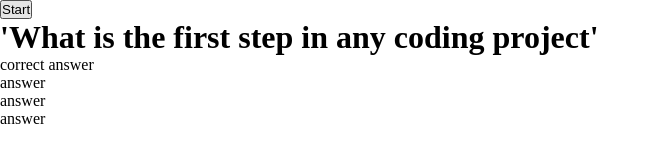
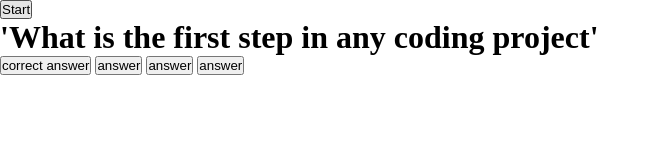
Before and after one commit to anhonestpuck/JavaScript-Quiz-Application, a plain HTML site: page index2.html in a window 1280 px wide. Both pictures are taken after a click on the button "Start". Shown: the whole page, without its empty margins (0-660 px from the left). Drawn offline with Linux system fonts and the light colour scheme.

Commit message:
added some notes cant move function forward

```diff
--- a/assets/script.js
+++ b/assets/script.js
@@ -19,7 +19,7 @@
 // the new stuff in there but I don't remember how to just move onto the next one after
 // or if I just keep writing in the variables.
 var pageDefault = document.querySelector('body');
-var button = document.querySelector('.button');
+var button = document.querySelector('.startbutton');
 var quiz = document.querySelector('.quiz');
 var question1 = document.querySelector('.question1');
 var question2 = document.querySelector('.question2');
@@ -30,6 +30,9 @@ var ca1 = document.querySelector('.ca1');
 var ca2 = document.querySelector('.ca2');
 var ca3 = document.querySelector('.ca3');
 var ca4 = document.querySelector('.ca4');
+
+
+
 // at this point i'd rather have variables and not need them, than the other
 // pretty much just put together the rest of the variables.  do I really need to go in and juice up my css to make this work?
 button.addEventListener('click', displayQuestion);
@@ -37,6 +40,15 @@ button.addEventListener('click', displayQuestion);
 
 function displayQuestion() {
     question1.setAttribute('style', 'visibility: visible');
+    if (ca1.addEventListener('click', ca1.target)){
+        // so I got here.  I haven't stopped for more than 30 min
+        // It's now 11:30.  I can't figure out how to make sure that the question clears
+        // if the user clicks the correct answer so I can blanketly give a result
+        // for any other click and then track the correct answer (in an empty array then display the length as the score?)
+        // then rinse repeat for each question and tie it up by displaying the score
+        // and giving the user a chance to enter their initials
+    }
+
 
     console.log('hello');
 
--- a/index2.html
+++ b/index2.html
@@ -8,46 +8,47 @@
     <link rel= "stylesheet" href ="assets/style.css"></link>
 </head>
 <body>
-    <button class= "button" type= "button">Start</button>
+    <button class= "startbutton" type= "button">Start</button>
 
     <div class="quiz">
     <div class="question1">
         <h1>'What is the first step in any coding project'</h1>
         <ul class="q1">
-            <li class="ca1" type="button"> correct answer </li>
-            <li type="button"> answer </li>
-            <li type="button"> answer </li>
-            <li type="button"> answer </li>
+            <button class="ca1"> correct answer </button>
+            <button> answer </button>
+            <button> answer </button>
+            <button> answer </button>
         </ul>
     </div>
     <div class = "question2">
         <h1>'Why are html and css important if you can just overwrite them with JavaScript?'</h1>
         <ul class="q2">
-            <lit ype="button" > answer</li>
-            <li type="button"> answer</li>
-            <li type="button" class="ca2"> correct answer</li>
-            <li type="button"> answer</li>
+            <button > answer</button>
+            <button> answer</button>
+            <button class="ca2"> correct answer</button>
+            <button> answer</button>
         </ul>
     </div>
     <div class = "question3">
         <h1>What do you call in order for actions to occur?</h1>
         <ul class="q3">
-            <li type="button"> answer</li>
-            <li type="button"> answer</li>
-            <li class="ca3"> correct answer</li>
-            <li type="button"> answer</li>
+            <button> answer</button>
+            <button> answer</button>
+            <button class="ca3"> correct answer</button>
+            <button> answer</button>
         </ul>
     </div>
     <div class = "question4">
         <h1>Can you define a variable with a function?</h1>
         <ul class="q4">
-            <li type="button"> answer</li>
-            <li type="button"> answer</li>
-            <li type="button"> answer</li>
-            <li type="button" class="ca4"> correct answer</li>
+            <button> answer</button>
+            <button> answer</button>
+            <button> answer</button>
+            <button class="ca4"> correct answer</button>
         </ul>
+
+
     </div>
-        <input type = "text" id="ititials"> Congrats!! Enter your initials here!</input>
     </div>
     <script src= "assets/script.js"></script>
 </body>
```
